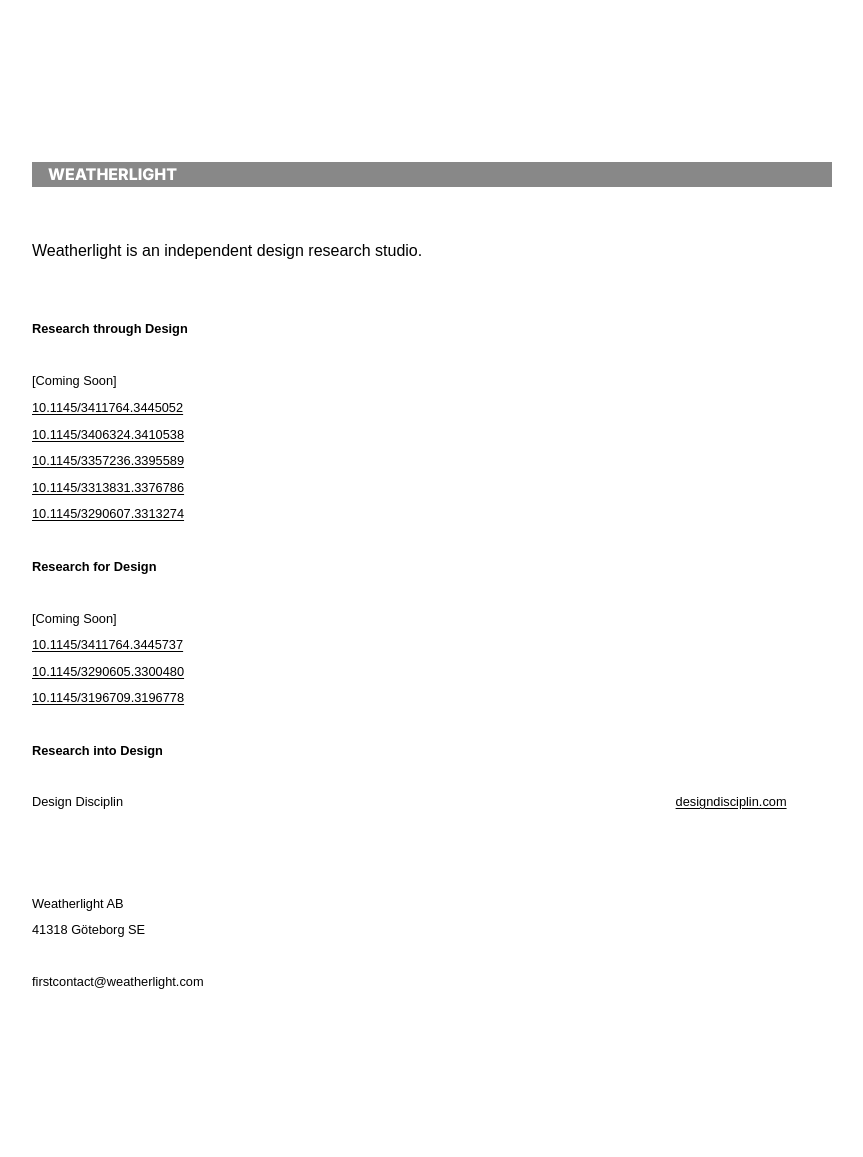
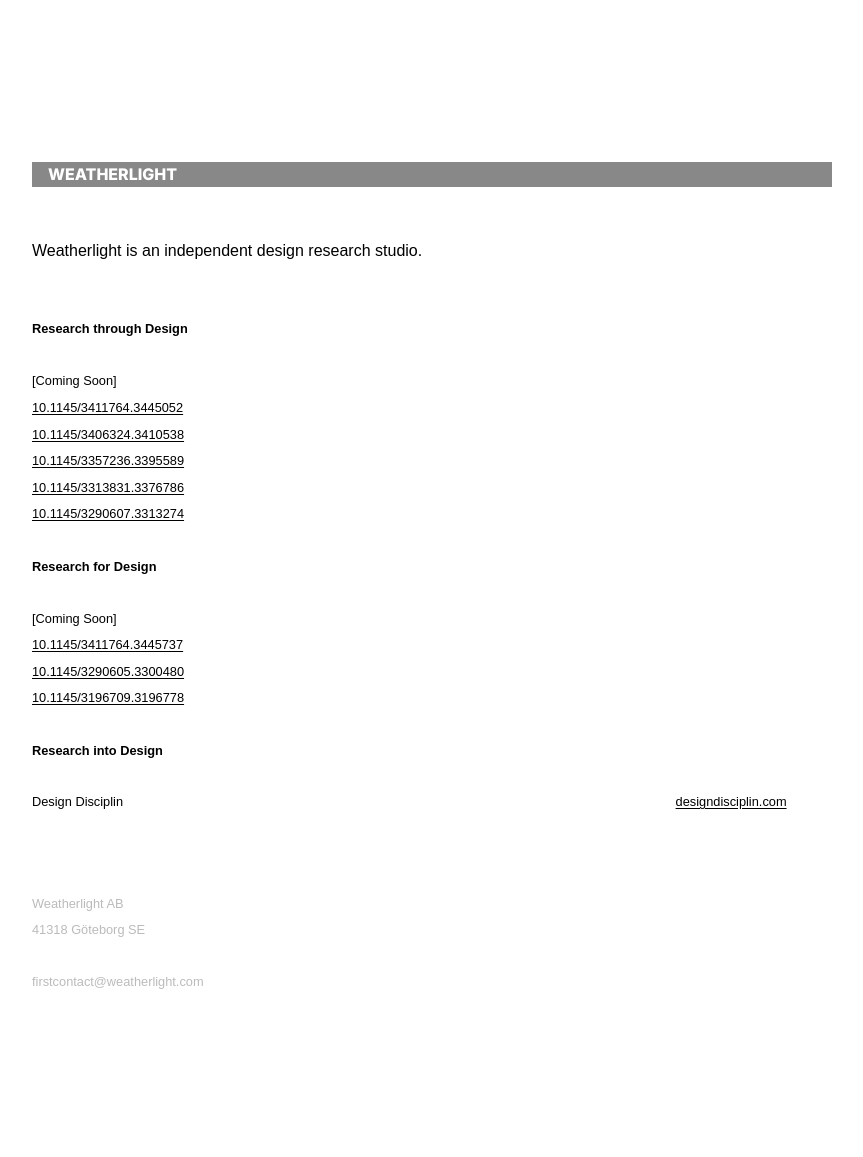
Before and after one commit to mbaytas/weatherlight, a Jekyll site: the page built from README.md, in a window 1280 px wide. Shown: the whole page, without its empty margins (208-1071 px from the left). Built offline with Jekyll 4.4.1, drawn with Linux system fonts in a browser that asks for light colours; some web fonts are replaced; our own code applies the rules of GitHub Pages for plain Markdown files.

Commit message:
Update default.html

```diff
--- a/_layouts/default.html
+++ b/_layouts/default.html
@@ -85,6 +85,9 @@ body {
 }
 a {
   color: #000;
+}
+footer {
+  color: #bbb;
 }
 
 /* Rastersystem */
```
